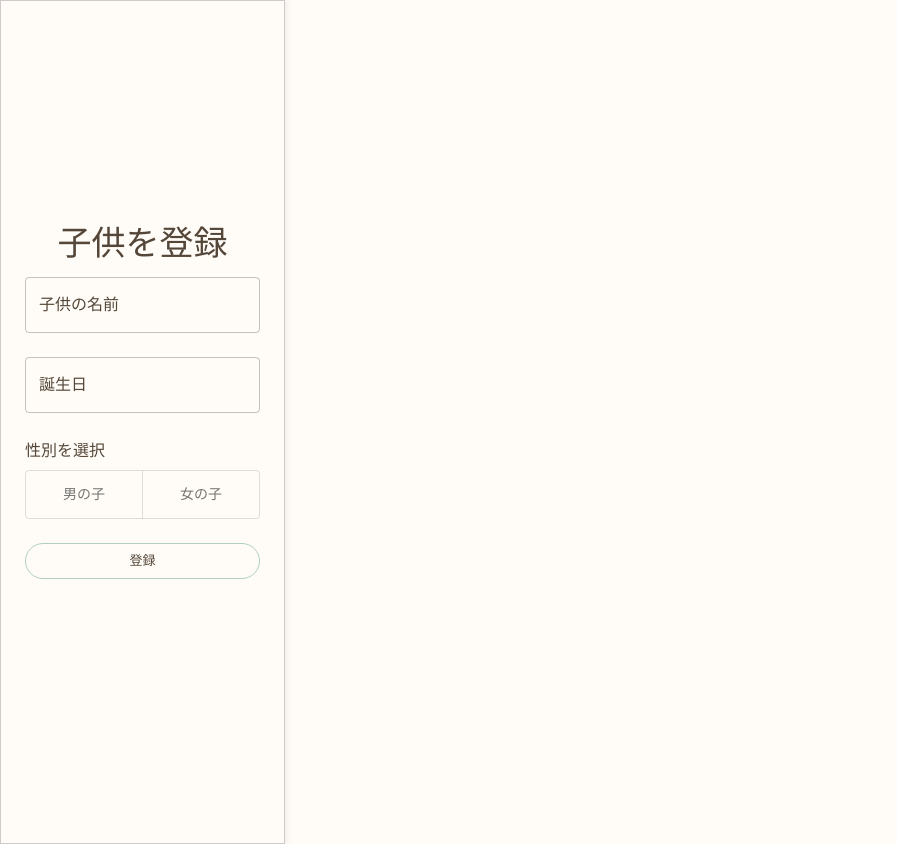
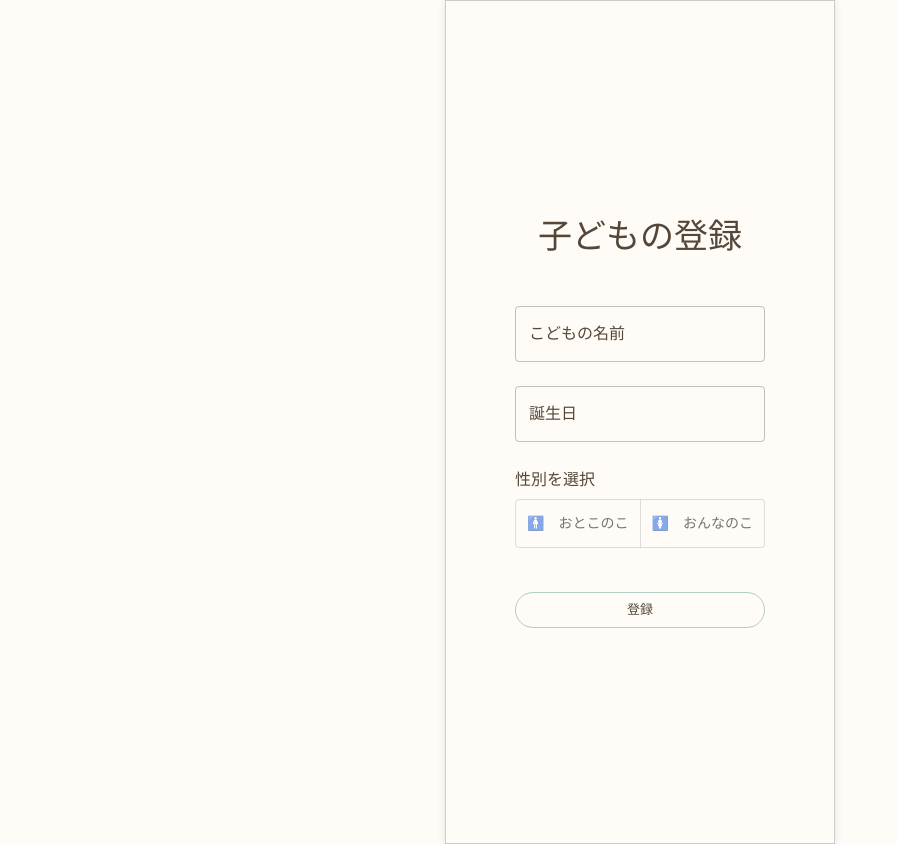
Before and after one commit to TeamOuroboros/kotoLab, a React (Vite) app in the folder client/: page /register/children in a window 1280 px wide. Shown: the whole page, without its empty margins (0-897 px from the left). Built offline with nearby package versions, Linux system fonts and the light colour scheme.

Commit message:
CSS修正4

```diff
--- a/client/src/components/AppLayout.jsx
+++ b/client/src/components/AppLayout.jsx
@@ -12,6 +12,7 @@ function AppLayout({ children }) {
         bgcolor: "background.default",
         color: "text.primary",
         overflow: "hidden",
+        overflowX: "hidden",
         border: "1px solid #ccc",
         display: "flex",
         flexDirection: "column",
--- a/client/src/components/ChildRegister.jsx
+++ b/client/src/components/ChildRegister.jsx
@@ -50,7 +50,7 @@ function ChildRegister() {
         flexDirection: "column", // 縦並び
         justifyContent: "center",
         alignItems: "center",
-        height: "100vh",
+        height: "100%",
         px: 2,
       }}
     >
@@ -61,24 +61,26 @@ function ChildRegister() {
           processingRegisterChild();
         }}
       >
-        <Typography variant="h4" align="center" gutterBottom>
-          子供を登録
+        <Typography variant="h4" align="center" mb={6}>
+          子どもの登録
         </Typography>
 
         <Stack spacing={3}>
           <TextField
-            label="子供の名前"
-            placeholder="名前を入力"
+            label="こどもの名前"
+            placeholder="👦名前を入力"
             value={childName}
             onChange={(e) => setChildName(e.target.value)}
             fullWidth
+            sx={{ color: "text.secondary" }}
           />
           <TextField
             label="誕生日"
-            placeholder="YYYY/MM/DD"
+            placeholder="📅YYYY/MM/DD"
             value={birthday}
             onChange={(e) => setBirthday(e.target.value)}
             fullWidth
+            sx={{ color: "text.secondary" }}
           />
 
           <Box>
@@ -92,12 +94,13 @@ function ChildRegister() {
               onChange={genderChange}
               fullWidth
             >
-              <ToggleButton value="男の子">男の子</ToggleButton>
-              <ToggleButton value="女の子">女の子</ToggleButton>
+              <ToggleButton value="男の子">🚹　おとこのこ</ToggleButton>
+              <ToggleButton value="女の子">🚺　おんなのこ</ToggleButton>
             </ToggleButtonGroup>
           </Box>
-
-          <Button type="submit">登録</Button>
+          <Box mt={4}>
+            <Button type="submit">登録</Button>
+          </Box>
         </Stack>
       </Box>
     </Container>
--- a/client/src/components/LoginForm.jsx
+++ b/client/src/components/LoginForm.jsx
@@ -53,14 +53,15 @@ function LoginForm() {
 
   return (
     <Container
-      maxWidth="xs"
+      maxWidth={false}
+      disableGutters
       sx={{
+        flex: 1,
         display: "flex",
         flexDirection: "column", // 縦並び
         justifyContent: "center",
         alignItems: "center",
         height: "100%",
-        width: "100%",
         px: 2,
       }}
     >
@@ -70,6 +71,7 @@ function LoginForm() {
           e.preventDefault();
           processingLogin();
         }}
+        sx={{ width: "100%", maxWidth: 360 }}
       >
         <Typography variant="h4" align="center" gutterBottom>
           ログイン
@@ -79,7 +81,9 @@ function LoginForm() {
           {/* メールアドレス */}
           {/* ラベル + 入力欄をグループ化するためのコンテナ */}
           <FormControl fullWidth variant="outlined">
-            <InputLabel htmlFor="email">メールアドレス</InputLabel>
+            <InputLabel htmlFor="email" sx={{ color: "text.secondary" }}>
+              ✉️メールアドレスを入力
+            </InputLabel>
             <OutlinedInput
               id="email"
               type="email"
@@ -91,7 +95,9 @@ function LoginForm() {
 
           {/* パスワード */}
           <FormControl fullWidth variant="outlined">
-            <InputLabel htmlFor="password">パスワード</InputLabel>
+            <InputLabel htmlFor="password" sx={{ color: "text.secondary" }}>
+              パスワードを入力
+            </InputLabel>
             <OutlinedInput
               id="password"
               type={showPassword ? "text" : "password"}
@@ -112,7 +118,9 @@ function LoginForm() {
             />
           </FormControl>
 
-          <Button type="submit">ログイン</Button>
+          <Box mt={8}>
+            <Button type="submit">ログイン</Button>
+          </Box>
         </Stack>
       </Box>
       <Button onClick={googleLogin}>Googleでログイン</Button>
--- a/client/src/components/RegisterForm.jsx
+++ b/client/src/components/RegisterForm.jsx
@@ -76,7 +76,7 @@ function RegisterForm() {
         flexDirection: "column", // 縦並び
         justifyContent: "center",
         alignItems: "center",
-        height: "100vh",
+        height: "100%",
         px: 2,
       }}
     >
@@ -87,7 +87,7 @@ function RegisterForm() {
           processingRegister();
         }}
       >
-        <Typography variant="h4" align="center" gutterBottom>
+        <Typography variant="h4" align="center" mb={4}>
           アカウント作成
         </Typography>
 
@@ -98,6 +98,7 @@ function RegisterForm() {
             value={username}
             onChange={(e) => setUsername(e.target.value)}
             fullWidth
+            sx={{ color: "text.secondary" }}
           ></TextField>
 
           <TextField
@@ -107,6 +108,7 @@ function RegisterForm() {
             value={email}
             onChange={(e) => setEmail(e.target.value)}
             fullWidth
+            sx={{ color: "text.secondary" }}
           ></TextField>
 
           <TextField
@@ -116,10 +118,13 @@ function RegisterForm() {
             value={password}
             onChange={(e) => setPassword(e.target.value)}
             fullWidth
+            sx={{ color: "text.secondary" }}
           ></TextField>
 
           <FormControl fullWidth>
-            <InputLabel id="region-label">居住地</InputLabel>
+            <InputLabel id="region-label" sx={{ color: "text.secondary" }}>
+              居住地
+            </InputLabel>
             <Select
               labelId="region-label"
               value={region}
@@ -129,15 +134,22 @@ function RegisterForm() {
             >
               <ListSubheader>東京都</ListSubheader>
               <MenuItem value="新宿">新宿区</MenuItem>
+              <MenuItem value="港区">港区</MenuItem>
+              <MenuItem value="台東区">台東区区</MenuItem>
               <ListSubheader>愛知県</ListSubheader>
+              <MenuItem value="名古屋市">名古屋市</MenuItem>
               <MenuItem value="豊田市">豊田市</MenuItem>
+              <MenuItem value="安城市">安城市</MenuItem>
               <MenuItem value="岡崎市">岡崎市</MenuItem>
+              <MenuItem value="豊橋市">豊橋市</MenuItem>
+              <MenuItem value="半田市">半田市</MenuItem>
             </Select>
           </FormControl>
-
-          <Button type="submit" variant="contained" fullWidth>
-            アカウント作成
-          </Button>
+          <Box mt={8}>
+            <Button type="submit" variant="contained" fullWidth>
+              アカウント作成
+            </Button>
+          </Box>
         </Stack>
       </Box>
     </Container>
--- a/client/src/index.css
+++ b/client/src/index.css
@@ -23,21 +23,16 @@ a:hover {
   color: #535bf2;
 } */
 
-body {
+/* body {
   color: #544739;
   margin: 0;
-  display: flex;
-  place-items: center;
-  min-width: 320px;
-  min-height: 100vh;
-  background-color: #fffcf7;
-}
-h1 {
+} */
+/* h1 {
   font-size: 3.2em;
   line-height: 1.1;
-}
+} */
 
-button {
+/* button {
   border-radius: 8px;
   border: 1px solid transparent;
   padding: 0.6em 1.2em;
@@ -47,7 +42,7 @@ button {
   background-color: #1a1a1a;
   cursor: pointer;
   transition: border-color 0.25s;
-}
+} */
 /* button:hover {
   border-color: #646cff;
 }
```
